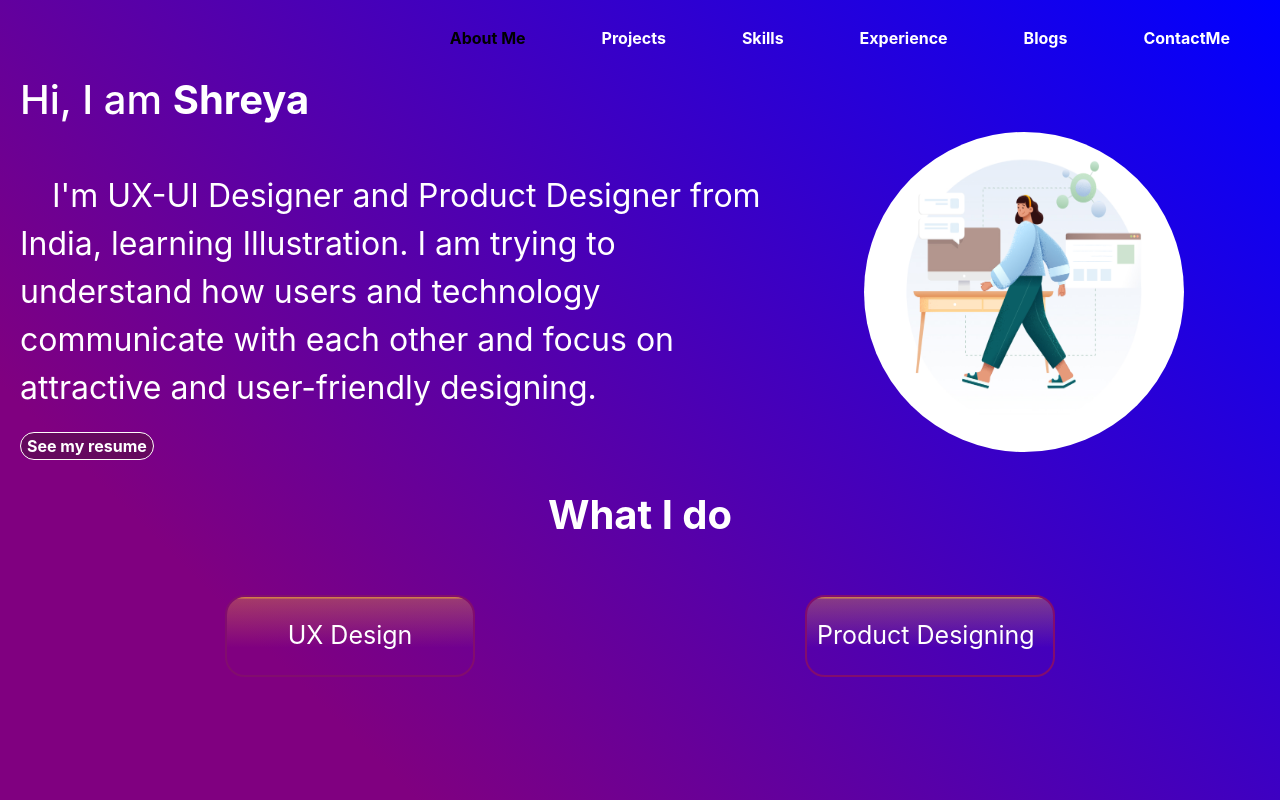
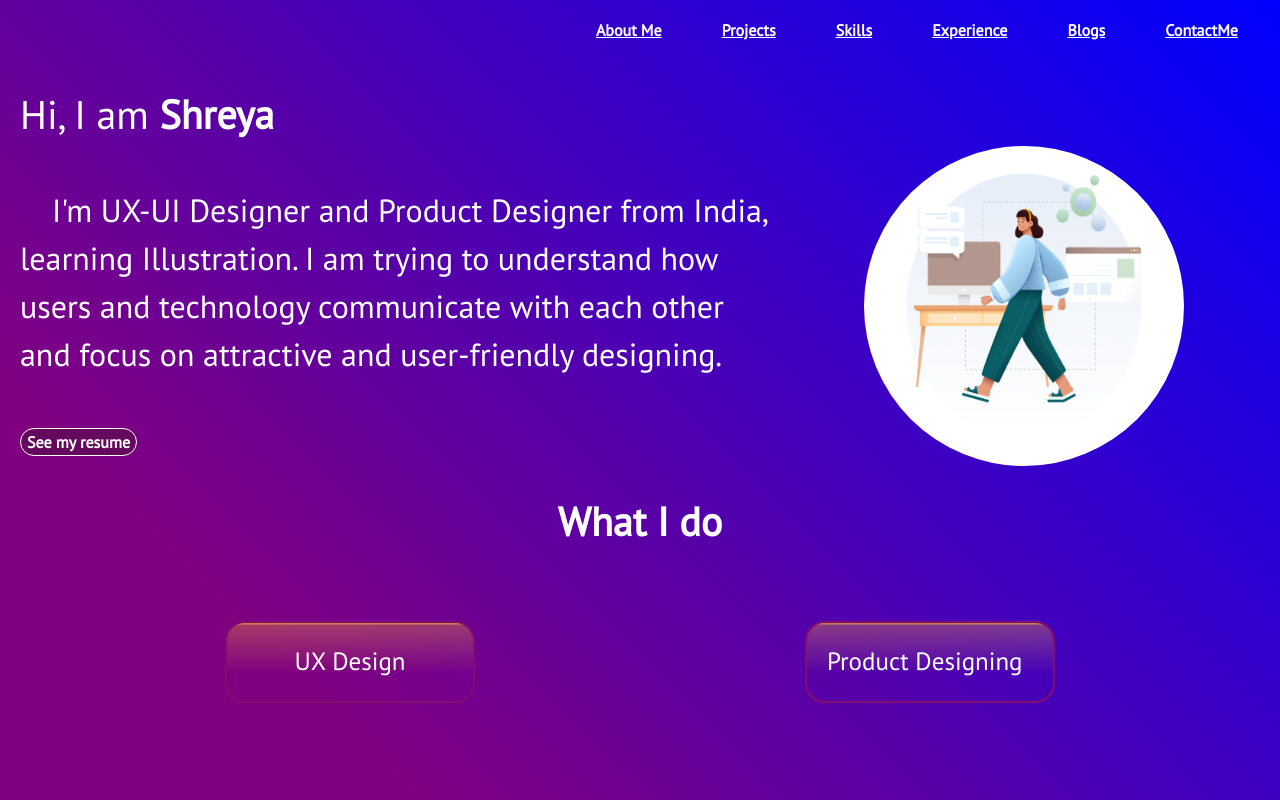
Before and after one commit to SwarnaShikhar/ShreyaPortfolio, a React (Create React App) app: page / in a window 1280 px wide. Built offline with nearby package versions, Linux system fonts and the light colour scheme.

Commit message:
Add files via upload

```diff
--- a/public/index.html
+++ b/public/index.html
@@ -1,22 +1,28 @@
 <!DOCTYPE html>
 <html lang="en">
+
 <head>
   <meta charset="utf-8" />
   <link rel="icon" href="%PUBLIC_URL%/favicon.ico" />
   <meta name="viewport" content="width=device-width, initial-scale=1" />
   <meta name="theme-color" content="#000000" />
-    <meta
-      name="description"
-      content="Web site created using create-react-app"
-    />
+  <meta name="description" content="Web site created using create-react-app" />
   <link rel="apple-touch-icon" href="%PUBLIC_URL%/logo192.png" />
   <link rel="manifest" href="%PUBLIC_URL%/manifest.json" />
   <title>React App</title>
-    <link href="https://cdn.jsdelivr.net/npm/bootstrap@5.3.0-alpha1/dist/css/bootstrap.min.css" rel="stylesheet" integrity="sha384-GLhlTQ8iRABdZLl6O3oVMWSktQOp6b7In1Zl3/Jr59b6EGGoI1aFkw7cmDA6j6gD" crossorigin="anonymous">
+  <link rel="preconnect" href="https://fonts.googleapis.com">
+  <link rel="preconnect" href="https://fonts.gstatic.com" crossorigin>
+  <link href="https://fonts.googleapis.com/css2?family=Cabin&family=PT+Sans&display=swap" rel="stylesheet">
+  <link href="https://cdn.jsdelivr.net/npm/bootstrap@5.3.0-alpha1/dist/css/bootstrap.min.css" rel="stylesheet"
+    integrity="sha384-GLhlTQ8iRABdZLl6O3oVMWSktQOp6b7In1Zl3/Jr59b6EGGoI1aFkw7cmDA6j6gD" crossorigin="anonymous">
 </head>
+
 <body>
   <noscript>You need to enable JavaScript to run this app.</noscript>
   <div id="root"></div>
-    <script src="https://cdn.jsdelivr.net/npm/bootstrap@5.3.0-alpha1/dist/js/bootstrap.bundle.min.js" integrity="sha384-w76AqPfDkMBDXo30jS1Sgez6pr3x5MlQ1ZAGC+nuZB+EYdgRZgiwxhTBTkF7CXvN" crossorigin="anonymous"></script>
+  <script src="https://cdn.jsdelivr.net/npm/bootstrap@5.3.0-alpha1/dist/js/bootstrap.bundle.min.js"
+    integrity="sha384-w76AqPfDkMBDXo30jS1Sgez6pr3x5MlQ1ZAGC+nuZB+EYdgRZgiwxhTBTkF7CXvN"
+    crossorigin="anonymous"></script>
 </body>
+
 </html>
--- a/src/App.css
+++ b/src/App.css
@@ -1,3 +1,8 @@
+body{
+  font-family: 'Cabin', sans-serif;
+font-family: 'PT Sans', sans-serif;
+}
+
 .box {
   background-image: linear-gradient(45deg, purple 20%, blue);
   height: 100vh;
@@ -8,6 +13,10 @@
 
 .navbar ul li {
   padding: 10px 30px;
+}
+
+a.nav-link{
+  color: rgb(149, 144, 144);
 }
 
 .navbar a {
@@ -30,10 +39,12 @@
   font-size: 32px;
   padding-top: 40px;
   padding-left: 20px;
+  padding-bottom: 30px;
 }
 
 .div-a {
   padding-left: 20px;
+  padding-top: 30px;
 }
 
 button.div-b-a-b-but {
@@ -49,6 +60,7 @@ button.div-b-a-b-but {
   text-align: center;
   font-size: 40px;
   margin-top: 25px;
+  padding-bottom: 20px;
 }
 
 .div-d {
@@ -73,6 +85,7 @@ button.div-b-a-b-but {
   border-radius: 20px;
   padding: 20px 10px 20px 10px;
   font-size: 25px;
+  padding-left: 20px;
   width: 250px;
   margin-right: 60px;
   background: linear-gradient(180deg, rgba(240, 170, 56, 0.989562) 0%, rgba(240, 170, 56, 0.81437) 0.01%, rgba(240, 170, 56, 0.506937) 2.4%, rgba(240, 170, 56, 0.342182) 2.41%, rgba(240, 170, 56, 0) 64.9%);
@@ -182,8 +195,8 @@ button.div-b-a-b-but {
 }
 
 #image {
-  width: 300px;
-  padding: 5px 5px 5px 10px;
+  width: 280px;
+  padding: 30px 5px 5px 10px;
 }
 
 .btn-card {
@@ -268,6 +281,12 @@ button.div-b-a-b-but {
     }
   }
 }
+@media(max-width:435px){
+  #image{
+    width:180px;
+  }
+}
+
 
 /* skills */
 
@@ -400,6 +419,9 @@ button.div-b-a-b-but {
 .exp {
   margin: 10px 10px 10px 10px;
   font-size: 16px;
+}
+.exp p{
+  font-size: 17px;
 }
 
 @media(max-width:900px) {
--- a/src/components/Navbar.js
+++ b/src/components/Navbar.js
@@ -12,22 +12,22 @@ export default function Navbar() {
           <div className="collapse navbar-collapse" id="navbarSupportedContent">
             <ul className="navbar-nav ms-auto mb-2 mb-lg-0">
               <li className="nav-item">
-                <NavLink className="nav-link " aria-current="page" to="/">{<b>About Me</b>}</NavLink>
+                <NavLink exact activeClassName="nav-link" aria-current="page" to="/">{<b>About Me</b>}</NavLink>
               </li>
               <li className="nav-item">
-                <NavLink className="nav-link" aria-current="page" to="/project">{<b>Projects</b>}</NavLink>
+                <NavLink exact activeClassName="nav-link" aria-current="page" to="/project">{<b>Projects</b>}</NavLink>
               </li>
               <li className="nav-item">
-                <NavLink className="nav-link " aria-current="page" to="/skills">{<b>Skills</b>}</NavLink>
+                <NavLink exact activeClassName="nav-link" aria-current="page" to="/skills">{<b>Skills</b>}</NavLink>
               </li>
               <li className="nav-item">
-                <NavLink className="nav-link " aria-current="page" to="/experience">{<b>Experience</b>}</NavLink>
+                <NavLink exact activeClassName="nav-link" aria-current="page" to="/experience">{<b>Experience</b>}</NavLink>
               </li>
               <li className="nav-item">
-                <NavLink className="nav-link " aria-current="page" to="/blogs">{<b>Blogs</b>}</NavLink>
+                <NavLink exact activeClassName="nav-link" aria-current="page" to="/blogs">{<b>Blogs</b>}</NavLink>
               </li>
               <li className="nav-item">
-                <NavLink className="nav-link " aria-current="page" to="/contactme">{<b>ContactMe</b>}</NavLink>
+                <NavLink exact activeClassName="nav-link" aria-current="page" to="/contactme">{<b>ContactMe</b>}</NavLink>
               </li>
             </ul>
           </div>
--- a/src/pages/Projects.js
+++ b/src/pages/Projects.js
@@ -18,14 +18,14 @@ export default function Projects() {
         </div>
         <div className='p-use'>
           <div className='project-1 col-md-4'>
-            <img id="image" src={image1} alt="" />
-            <img id="image" src={image4} alt="" />
+            <a href="https://www.behance.net/gallery/125027349/Tea-subscription-Service"><img id="image" src={image1} alt="" /></a>
+            <a href="https://www.behance.net/gallery/147846557/Body-Care-app-design-Inspiration-work-2"><img id="image" src={image4} alt="" /></a>
             {/* <img id="image" src={image5} alt="" /> */}
           </div>
           <div class="vl"></div>
           <div className='project-2 col-md-4'>
-            <img id="image" src={image2} alt="" />
-            <img id="image" src={image3} alt="" />
+            <a href="https://www.behance.net/gallery/146315995/Escape-Online-booking-app-design"><img id="image" src={image2} alt="" /></a>
+            <a href="https://www.behance.net/gallery/147845305/Fit-app-Inspiration-work"><img id="image" src={image3} alt="" /></a>
           </div>
         </div>
       </div>
```
Also changed, not shown: src/images/Frame.png. Lines whose indentation alone changed are shown as unchanged.
